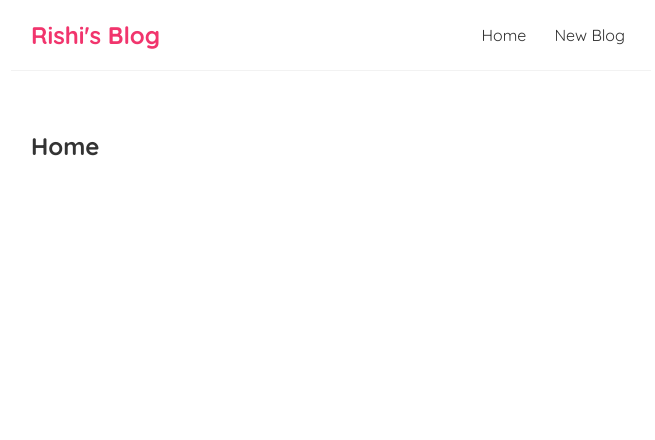
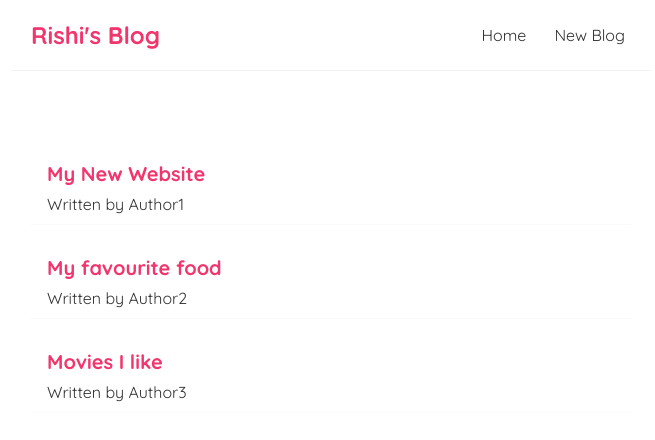
Before and after one commit to Rishi-Kokil/The-Blog-Website, a React (Create React App) app: page / in a window 1280 px wide. Shown: the top 440 px of the page, without its empty margins (309-964 px from the left). Built offline with nearby package versions, Linux system fonts and the light colour scheme.

Commit message:
Added Blog Template and CSS

```diff
--- a/src/Home.js
+++ b/src/Home.js
@@ -1,7 +1,20 @@
+import {useState} from "react"
+
 const Home = () => {
+    const [blogs , SetBlogs] = useState([
+        {title : "My New Website", body : "Lorem-ipsum....." , author : "Author1" , id : 1},
+        {title : "My favourite food", body : "Lorem-ipsum....." , author : "Author2" , id : 2},
+        {title : "Movies I like", body : "Lorem-ipsum....." , author : "Author3" , id : 3},
+    ]);
+
     return (
         <div className="home">
-            <h2>Home</h2>
+            {blogs.map((blog)=>(
+                <div className="blog-preview" key = {blog.id}>
+                    <h2>{ blog.title }</h2>
+                    <p>Written by {blog.author}</p>
+                </div>
+            ))}
         </div>
      );
 }
--- a/src/index.css
+++ b/src/index.css
@@ -33,3 +33,18 @@
   margin: 40px auto;
   padding: 20px;
 }
+
+/* blog previews / list */
+.blog-preview {
+  padding: 10px 16px;
+  margin: 20px 0;
+  border-bottom: 1px solid #fafafa;
+}
+.blog-preview:hover {
+  box-shadow: 1px 3px 5px rgba(0,0,0,0.1);
+}
+.blog-preview h2 {
+  font-size: 20px;
+  color: #f1356d;
+  margin-bottom: 8px;
+}
```
